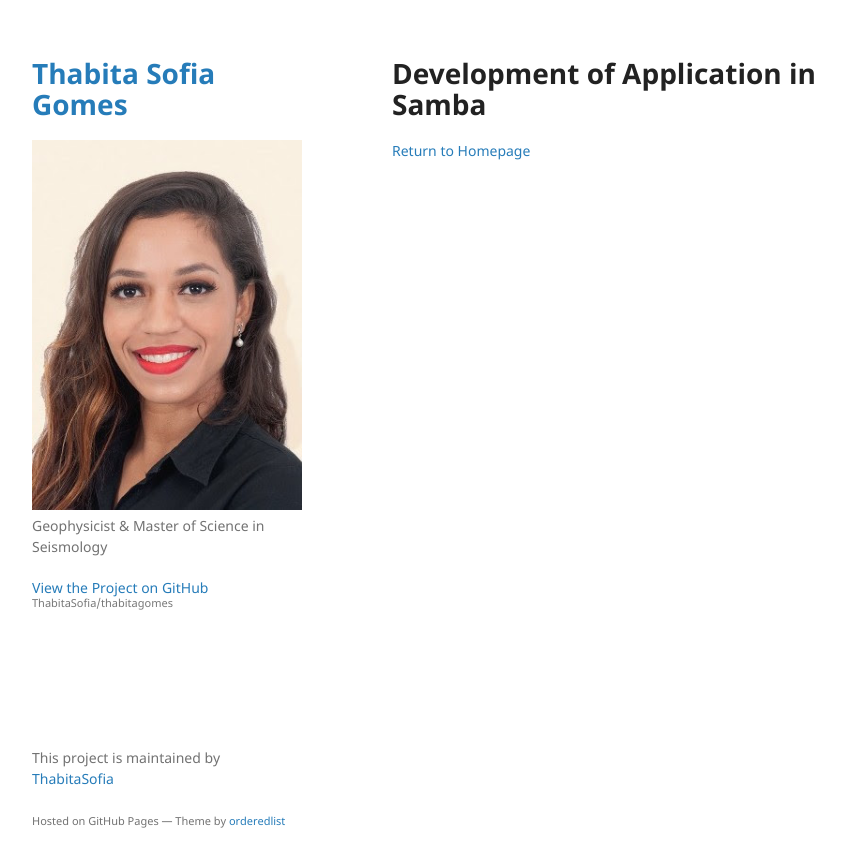
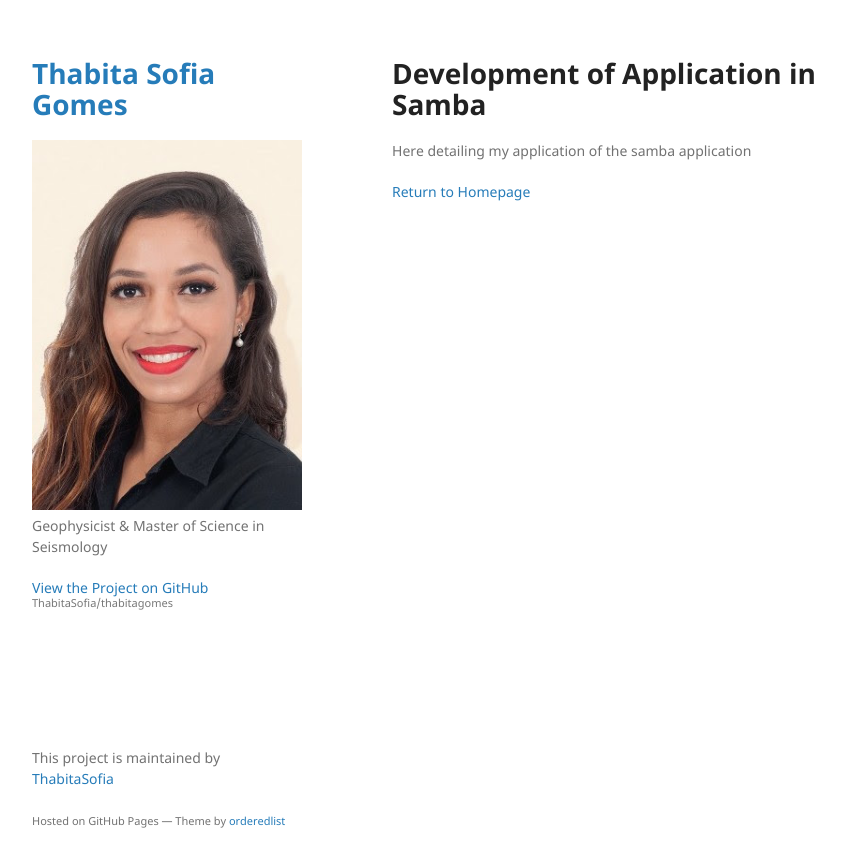
Before and after one commit to ThabitaSofia/thabitagomes, a Jekyll site: the page built from samba.md, in a window 1280 px wide. Shown: the top 867 px of the page, without its empty margins (178-1023 px from the left). Built offline with Jekyll 4.4.1, drawn with Linux system fonts in a browser that asks for light colours; our own code applies the rules of GitHub Pages for plain Markdown files.

Commit message:
adding descriptions to a couple projects

```diff
--- a/samba.md
+++ b/samba.md
@@ -4,6 +4,8 @@ layout: default
 
 # Development of Application in Samba
 
+Here detailing my application of the samba application
+
 
 
 
```
